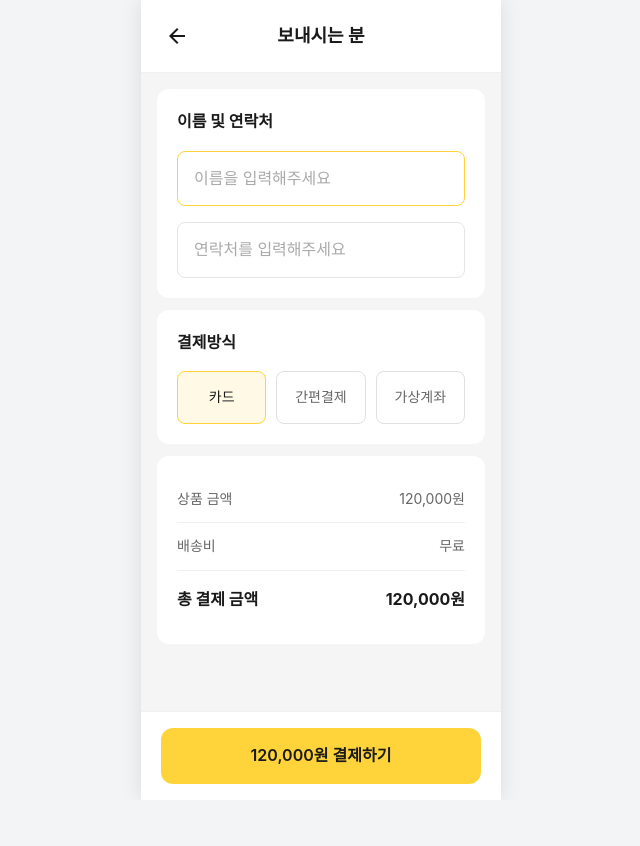
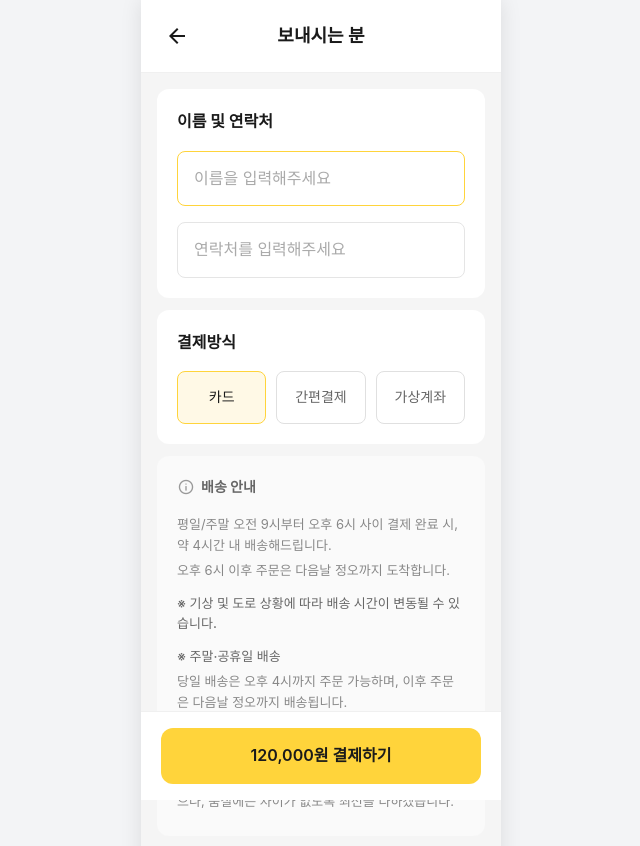
Before and after one commit to seunghun2/dodambugo, a Next.js app: page /view/1/payment/1 in a window 1280 px wide. Shown: the top 846 px of the page, without its empty margins (319-959 px from the left). Before the commit the page ends 800 px from the top, so only its background shows below. Built offline with nearby package versions, Linux system fonts and the light colour scheme; no server answers; the database is empty; a web font is replaced by a local one.

Commit message:
feat: 결제 페이지 배송안내 섹션 추가, UI 개선

```diff
--- a/app/view/[id]/order/[productId]/order.css
+++ b/app/view/[id]/order/[productId]/order.css
@@ -485,3 +485,34 @@
 .payment-method-btn.active .material-symbols-outlined {
     color: #F59F00;
 }
+
+/* 배송가능시간 안내 */
+.delivery-notice {
+    background: #FAFAFA;
+}
+
+.delivery-notice .section-title {
+    display: flex;
+    align-items: center;
+    gap: 6px;
+    color: #666666;
+    font-size: 14px;
+}
+
+.delivery-notice .section-title .material-symbols-outlined {
+    font-size: 18px;
+    color: #999999;
+}
+
+.delivery-notice p {
+    font-size: 13px;
+    color: #888888;
+    line-height: 1.6;
+    margin: 0 0 4px 0;
+}
+
+.delivery-notice .notice-warning {
+    color: #666666;
+    margin-top: 12px;
+    font-weight: 500;
+}
--- a/app/view/[id]/payment/[productId]/page.tsx
+++ b/app/view/[id]/payment/[productId]/page.tsx
@@ -174,21 +174,24 @@ export default function PaymentPage() {
                     </div>
                 </section>
 
-                {/* 결제 금액 */}
-                <section className="order-section payment-section">
-                    <div className="payment-row">
-                        <span>상품 금액</span>
-                        <span>{product.price.toLocaleString()}원</span>
-                    </div>
-                    <div className="payment-row">
-                        <span>배송비</span>
-                        <span>무료</span>
-                    </div>
-                    <div className="payment-row total">
-                        <span>총 결제 금액</span>
-                        <span>{product.price.toLocaleString()}원</span>
-                    </div>
+                {/* 배송가능시간 안내 */}
+                <section className="order-section delivery-notice">
+                    <h2 className="section-title">
+                        <span className="material-symbols-outlined">info</span>
+                        배송 안내
+                    </h2>
+                    <p>평일/주말 오전 9시부터 오후 6시 사이 결제 완료 시, 약 4시간 내 배송해드립니다.</p>
+                    <p>오후 6시 이후 주문은 다음날 정오까지 도착합니다.</p>
+
+                    <p className="notice-warning">※ 기상 및 도로 상황에 따라 배송 시간이 변동될 수 있습니다.</p>
+
+                    <p className="notice-warning">※ 주말·공휴일 배송</p>
+                    <p>당일 배송은 오후 4시까지 주문 가능하며, 이후 주문은 다음날 정오까지 배송됩니다.</p>
+
+                    <p className="notice-warning">※ 상품 안내</p>
+                    <p>화환은 전국 제휴 화원에서 정성껏 제작됩니다. 지역 및 수급 상황에 따라 이미지와 구성이 일부 다를 수 있으나, 품질에는 차이가 없도록 최선을 다하겠습니다.</p>
                 </section>
+
             </div>
 
             {/* 하단 결제 버튼 */}
```
